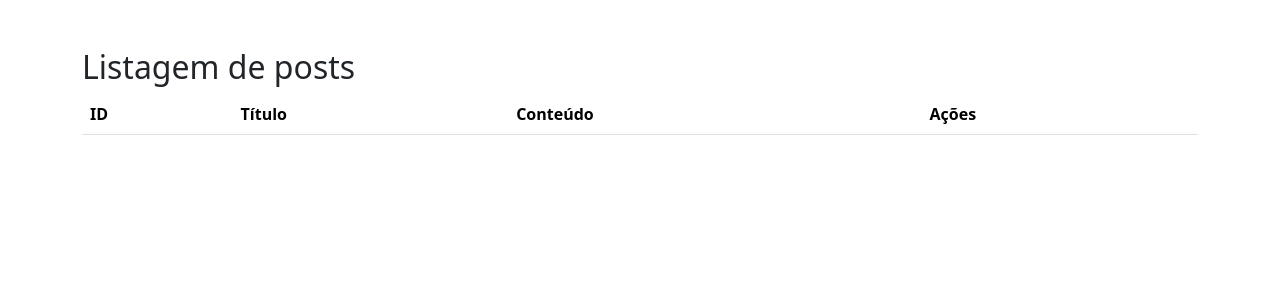
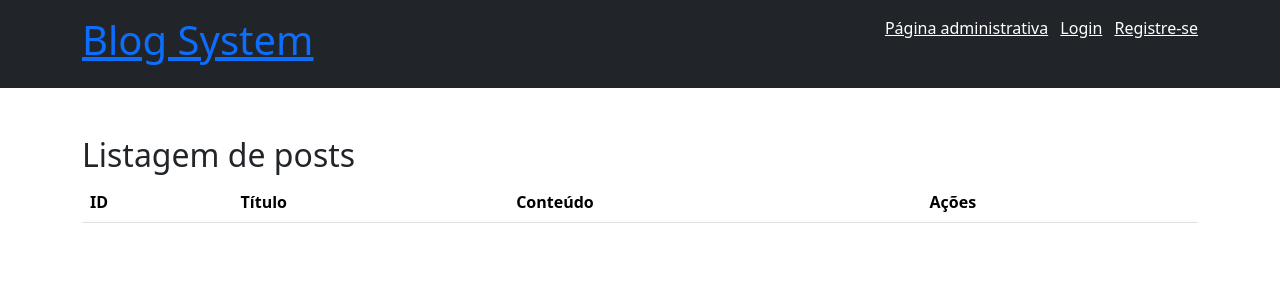
Before and after one commit to RafaJow/blog-system, a PHP site: page /view/pagina_adm.php in a window 1280 px wide. Shown: the top 300 px of the page. Run offline with PHP 8.4, Linux system fonts and the light colour scheme; data that the repository does not hold is empty; some libraries are stand-ins or nearby versions.

Commit message:
Feat: Header interligando as pages

```diff
--- a/app/controller/CadastroController.php
+++ b/app/controller/CadastroController.php
@@ -28,7 +28,10 @@ class CadastroController
             echo "user ".json_encode($user);
 
             if ($user == true) {
-                echo "Cadastro bem-sucedido!";
+                session_start();
+                $_SESSION['cadastro_sucesso'] = true;
+                session_write_close();
+                $this->showCadastroForm();
             } else {
                 session_start();
                 $_SESSION['cadastro_falhou'] = true;
@@ -41,5 +44,6 @@ class CadastroController
     public function showCadastroForm()
     {
         header('Location:../view/cadastro_form.php');
+        // include '../view/cadastro_form.php';
     }
 }
--- a/app/view/cadastro_form.php
+++ b/app/view/cadastro_form.php
@@ -12,6 +12,9 @@ session_start();
 if (isset($_SESSION['cadastro_falhou']) and $_SESSION['cadastro_falhou'] == true) {
     $msg = '<div class="alert alert-danger">Esse email já foi cadastrado</div>';
     unset($_SESSION['cadastro_falhou']);
+}elseif(isset($_SESSION['cadastro_sucesso']) and $_SESSION['cadastro_sucesso'] == true){
+    $msg = '<div class="alert alert-success">Cadastrado com sucesso!</div>';
+    unset($_SESSION['cadastro_sucesso']);
 }
 session_write_close();
 ?>
@@ -54,6 +57,7 @@ session_write_close();
                         </div>
                         <div class="col-12">
                             <button type="submit" class="btn btn-primary">Registrar-se</button>
+                            <a id="logar" class="btn btn-secondary" href="../">Já possui uma conta ? entre agora</a>
                         </div>
                     </form>
                 </div>
--- /dev/null
+++ b/app/view/header.php
@@ -0,0 +1,32 @@
+<!DOCTYPE html>
+<html lang="en">
+
+<head>
+    <meta charset="UTF-8">
+    <meta name="viewport" content="width=device-width, initial-scale=1.0">
+    <link href="../../assets/bootstrap-5.0.2-dist/css/bootstrap.min.css" rel="stylesheet">
+    <link href="../../assets/css/header.css" rel="stylesheet">
+</head>
+
+<body>
+    <header class="bg-dark text-white p-3">
+        <div class="container">
+            <div class="row">
+                <div class="col-md-6">
+                    <a id="home" href="home.php">
+                        <h1>Blog System</h1>
+                    </a>
+                </div>
+                <div class="col-md-6 text-end">
+                    <nav>
+                        <ul class="list-inline">
+                            <li class="list-inline-item"><a href="pagina_adm.php" class="text-white">Página administrativa</a></li>
+                            <li class="list-inline-item"><a href="../" class="text-white">Login</a></li>
+                            <li class="list-inline-item"><a href="cadastro_form.php" class="text-white">Registre-se</a></li>
+                        </ul>
+                    </nav>
+                </div>
+            </div>
+        </div>
+    </header>
+</body>
--- a/app/view/home.php
+++ b/app/view/home.php
@@ -16,10 +16,9 @@
     <link href="../../assets/css/home.css" rel="stylesheet">
 </head>
 
+<?php include 'header.php'; ?>
+
 <body>
-    <header>
-        <h1>Blog System</h1>
-    </header>
     <section class="container">
         <?php foreach ($posts as $post) { ?>
             <article>
--- a/app/view/login_form.php
+++ b/app/view/login_form.php
@@ -1,4 +1,6 @@
 <?php
+include_once 'controller/LoginController.php';
+$loginController = new LoginController();
 
 $msg = "";
 
--- a/app/view/pagina_adm.php
+++ b/app/view/pagina_adm.php
@@ -16,6 +16,8 @@ $postController = new PostController();
     <link href="../../assets/bootstrap-5.0.2-dist/css/bootstrap.min.css" rel="stylesheet">
     <link href="../../assets/css/pagina_adm.css" rel="stylesheet">
 </head>
+
+<?php include 'header.php'; ?>
 
 <body>
     <div class="container mt-5">
--- a/assets/css/home.css
+++ b/assets/css/home.css
@@ -1,11 +1,5 @@
 body {
     background-color: #f8f9fa;
-}
-header {
-    background-color: #343a40;
-    color: white;
-    text-align: center;
-    padding: 1em;
 }
 section {
     padding: 20px;
```
Also changed, not shown: app/controller/Auth.php (added, +11 -0 lines), app/controller/LoginController.php (renamed from app/controller/Login.php, +12 -4 lines), app/index.php (+18 -3 lines), assets/css/header.css (added, +13 -0 lines), teste.htaccess (added).
